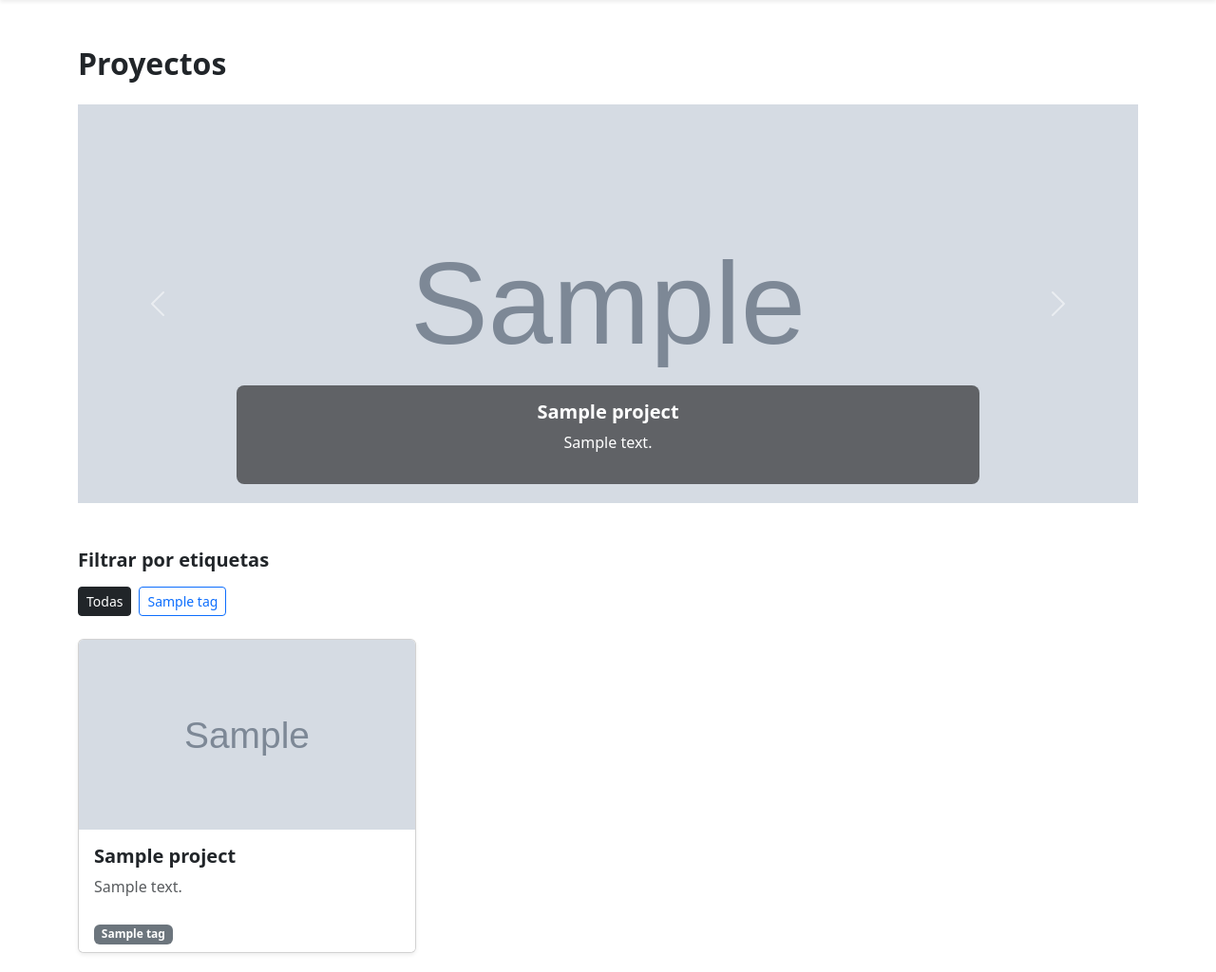
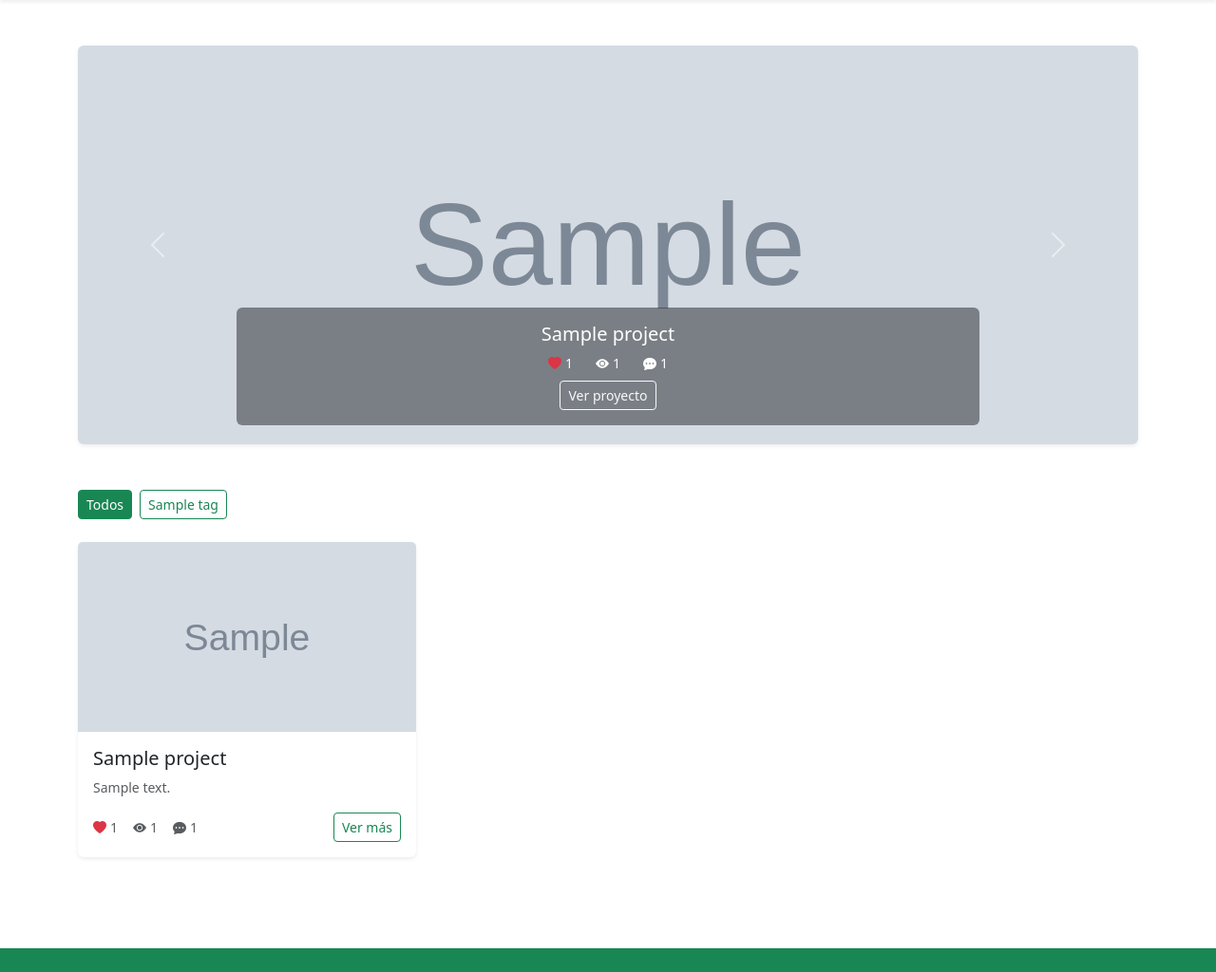
Before and after one commit to candresrpk/ar_portafolios, a Django app: page /projects/ in a window 1280 px wide. Shown: the part 62-1086 px from the top of the page at 95% size. Run offline with Django 5.2, Linux system fonts and the light colour scheme; tables that the repository leaves empty hold one stand-in row (values such as "Sample post"); grey boxes marked "Sample" are stand-in pictures.

Commit message:
we can access projects and see the views, likes and comments, tomorrow lets create the content creator and contend update

```diff
--- a/core/urls.py
+++ b/core/urls.py
@@ -2,8 +2,11 @@ from django.contrib import admin
 from django.urls import path, include
 from django.conf import settings
 from django.conf.urls.static import static
+from django.conf.urls import handler404
+from my_apps.portafolios.views import custom_404_view
 
 
+handler404 = custom_404_view
 
 urlpatterns = [
     path('admin/', admin.site.urls),
--- a/my_apps/portafolios/templates/home.html
+++ b/my_apps/portafolios/templates/home.html
@@ -141,7 +141,7 @@
             Plataforma desarrollada en Django para recolección, análisis y
             predicción de datos mediante modelos de IA.
           </p>
-          <a href="#" class="btn btn-success">Ver más</a>
+          <a href="{% url "portafolios:under_construction" %}" class="btn btn-success">Ver más</a>
         </div>
       </div>
     </div>
@@ -162,7 +162,7 @@
             CRM con búsqueda semántica, análisis de clientes y asistente IA
             integrado usando FastAPI y OpenAI.
           </p>
-          <a href="#" class="btn btn-success">Ver más</a>
+          <a href="{% url "portafolios:under_construction" %}" class="btn btn-success">Ver más</a>
         </div>
       </div>
     </div>
@@ -183,7 +183,7 @@
             Visualización de métricas y KPIs con procesamiento de datos en Python
             y gráficos interactivos.
           </p>
-          <a href="#" class="btn btn-success">Ver más</a>
+          <a href="{% url "portafolios:under_construction" %}" class="btn btn-success">Ver más</a>
         </div>
       </div>
     </div>
--- /dev/null
+++ b/my_apps/portafolios/templates/portafolios/detail.html
@@ -0,0 +1 @@
+{% extends '../base.html' %}
--- a/my_apps/portafolios/templates/portafolios/projects.html
+++ b/my_apps/portafolios/templates/portafolios/projects.html
@@ -4,115 +4,125 @@
 
 {% block content %}
 
-{# ================= HEADER + CREATE BUTTON ================= #}
-<div class="d-flex justify-content-between align-items-center mb-4 flex-wrap gap-2">
-  <h2 class="fw-bold mb-0">Proyectos</h2>
+<!-- BOTÓN CREAR PROYECTO (solo admins / permiso) -->
+{% if user.is_authenticated and perms.portafolios.add_project %}
+<div class="d-flex justify-content-end mb-4">
+    <a href="{% url 'portafolios:create' %}" class="btn btn-success">
+        <i class="bi bi-plus-circle"></i> Crear proyecto
+    </a>
+</div>
+{% endif %}
 
-    {% comment %} CREAR VISTA PARA MANEJAR GRUPOS Y PERMISOS {% endcomment %}
+<!-- SLIDER TOP PROJECTS -->
+{% if top_projects %}
+<div id="topProjectsCarousel" class="carousel slide mb-5" data-bs-ride="carousel">
+    <div class="carousel-inner rounded shadow-sm">
 
-  {% if user.is_authenticated and user.is_staff %}
-    <a href="{% url 'portafolios:create' %}" class="btn btn-success">
-      <i class="bi bi-plus-circle me-1"></i>
-      Crear proyecto
-    </a>
-  {% endif %}
+        {% for project in top_projects %}
+        <div class="carousel-item {% if forloop.first %}active{% endif %}">
+            <img src="{{ project.image.url }}" class="d-block w-100" alt="{{ project.title }}"
+                 style="max-height: 420px; object-fit: cover;">
+
+            <div class="carousel-caption d-none d-md-block bg-dark bg-opacity-50 rounded p-3">
+                <h5>{{ project.title }}</h5>
+
+                <!-- MÉTRICAS -->
+                <div class="d-flex justify-content-center gap-4 mt-2 small">
+                    <span class="d-flex align-items-center gap-1">
+                        <i class="bi bi-heart-fill text-danger"></i>
+                        {{ project.total_likes }}
+                    </span>
+                    <span class="d-flex align-items-center gap-1">
+                        <i class="bi bi-eye-fill"></i>
+                        {{ project.total_views }}
+                    </span>
+                    <span class="d-flex align-items-center gap-1">
+                        <i class="bi bi-chat-dots-fill"></i>
+                        {{ project.total_comments }}
+                    </span>
                 </div>
 
-{# ================= SLIDER TOP PROJECTS ================= #}
-{% if top_projects %}
-<div id="topSlider" class="carousel slide mb-5" data-bs-ride="carousel">
-  <div class="carousel-inner">
-
-    {% for post in top_projects %}
-    <div class="carousel-item {% if forloop.first %}active{% endif %}">
-
-      <a href="#"
-         class="text-decoration-none text-white d-block">
-
-        <img src="{{ post.image.url }}"
-             class="d-block w-100 slider-img"
-             alt="{{ post.title }}">
-
-        <div class="carousel-caption slider-caption">
-          <h5 class="fw-bold">{{ post.title }}</h5>
-          <p class="d-none d-md-block">
-            {{ post.description|truncatechars:120 }}
-          </p>
+                <a href="{% url 'portafolios:detail' project.id %}"
+                   class="btn btn-sm btn-outline-light mt-2">
+                    Ver proyecto
+                </a>
             </div>
-
-      </a>
-
         </div>
         {% endfor %}
 
     </div>
 
     <button class="carousel-control-prev" type="button"
-          data-bs-target="#topSlider" data-bs-slide="prev">
+            data-bs-target="#topProjectsCarousel" data-bs-slide="prev">
         <span class="carousel-control-prev-icon"></span>
     </button>
-
     <button class="carousel-control-next" type="button"
-          data-bs-target="#topSlider" data-bs-slide="next">
+            data-bs-target="#topProjectsCarousel" data-bs-slide="next">
         <span class="carousel-control-next-icon"></span>
     </button>
 </div>
 {% endif %}
 
-{# ================= TAG FILTER ================= #}
-<div class="mb-4">
-  <h5 class="fw-bold mb-3">Filtrar por etiquetas</h5>
-
-  <div class="d-flex flex-wrap gap-2">
+<!-- FILTRO POR TAGS -->
+<div class="mb-4 d-flex flex-wrap gap-2">
     <a href="{% url 'portafolios:projects' %}"
-       class="btn btn-sm {% if not active_tag %}btn-dark{% else %}btn-outline-dark{% endif %}">
-      Todas
+       class="btn btn-sm {% if not selected_tag %}btn-success{% else %}btn-outline-success{% endif %}">
+        Todos
     </a>
 
     {% for tag in tags %}
-      <a href="?tag={{ tag.slug }}"
-         class="btn btn-sm {% if active_tag == tag.slug %}btn-primary{% else %}btn-outline-primary{% endif %}">
+    <a href="{% url 'portafolios:projects' %}?tag={{ tag.slug }}"
+       class="btn btn-sm {% if selected_tag == tag.slug %}btn-success{% else %}btn-outline-success{% endif %}">
         {{ tag.name }}
     </a>
     {% endfor %}
 </div>
+
+<!-- LISTADO GENERAL DE PROYECTOS -->
+<div class="row g-4">
+    {% for project in projects %}
+    <div class="col-sm-6 col-lg-4">
+        <div class="card h-100 shadow-sm border-0">
+
+            <img src="{{ project.image.url }}"
+                 class="card-img-top"
+                 alt="{{ project.title }}"
+                 style="height: 200px; object-fit: cover;">
+
+            <div class="card-body d-flex flex-column">
+                <h5 class="card-title">{{ project.title }}</h5>
+                <p class="card-text text-muted small">
+                    {{ project.description|truncatechars:120 }}
+                </p>
+
+                <!-- MÉTRICAS -->
+                <div class="mt-auto d-flex justify-content-between align-items-center text-muted small">
+                    <div class="d-flex gap-3">
+                        <span class="d-flex align-items-center gap-1">
+                            <i class="bi bi-heart-fill text-danger"></i>
+                            {{ project.total_likes }}
+                        </span>
+                        <span class="d-flex align-items-center gap-1">
+                            <i class="bi bi-eye-fill"></i>
+                            {{ project.total_views }}
+                        </span>
+                        <span class="d-flex align-items-center gap-1">
+                            <i class="bi bi-chat-dots-fill"></i>
+                            {{ project.total_comments }}
+                        </span>
                     </div>
 
-{# ================= PROJECTS GRID ================= #}
-<div class="row">
-  {% for post in projects %}
-  <div class="col-lg-4 col-md-6 mb-4">
-    <div class="card h-100 shadow-sm">
-
-      {% if post.image %}
-      <img src="{{ post.image.url }}"
-           class="card-img-top"
-           style="height:200px; object-fit:cover;"
-           alt="{{ post.title }}">
-      {% endif %}
-
-      <div class="card-body">
-        <h5 class="card-title fw-bold">{{ post.title }}</h5>
-        <p class="card-text text-muted">
-          {{ post.description|truncatechars:100 }}
-        </p>
+                    <a href="{% url 'portafolios:detail' project.id %}"
+                       class="btn btn-sm btn-outline-success">
+                        Ver más
+                    </a>
                 </div>
-
-      <div class="card-footer bg-white border-0">
-        {% for tag in post.tags.all %}
-          <span class="badge bg-secondary me-1">{{ tag.name }}</span>
-        {% empty %}
-          <span class="text-muted small">Sin etiquetas</span>
-        {% endfor %}
             </div>
-
         </div>
     </div>
     {% empty %}
-  <div class="col-12">
-    <p class="text-center text-muted">
+    <div class="col-12 text-center text-muted">
         No hay proyectos disponibles.
-    </p>
     </div>
     {% endfor %}
 </div>
--- a/my_apps/portafolios/urls.py
+++ b/my_apps/portafolios/urls.py
@@ -7,4 +7,6 @@ urlpatterns = [
     path('', views.homeView, name='home'),
     path('projects/', views.ProjectsView, name='projects'),
     path('create/', views.CreateProjectView, name='create'),
+    path('project/<int:id>/', views.ProjectDetailView, name='detail'),
+    path("under-construction/", views.under_construction, name="under_construction"),
 ]
--- a/my_apps/portafolios/views.py
+++ b/my_apps/portafolios/views.py
@@ -1,8 +1,9 @@
-from django.shortcuts import render, redirect
-from my_apps.portafolios.models import Project, Tag
+from django.shortcuts import render, redirect, get_object_or_404
+from my_apps.portafolios.models import Project, Tag, View
 from my_apps.portafolios.forms import CreateProjectForm
 from django.contrib.auth.decorators import login_required
 from django.contrib import messages
+from my_apps.portafolios.utils import get_client_ip
 
 # Create your views here.
 def homeView(request):
@@ -29,6 +30,33 @@ def ProjectsView(request):
     }
 
     return render(request, 'portafolios/projects.html', context)
+
+
+def ProjectDetailView(request, id):
+    project = get_object_or_404(Project, id=id)
+
+    ip = get_client_ip(request)
+
+    if request.user.is_authenticated:
+        View.objects.get_or_create(
+            project=project,
+            user=request.user
+        )
+    else:
+        if not View.objects.filter(
+            project=project,
+            ip_address=ip
+        ).exists():
+            View.objects.create(
+                project=project,
+                ip_address=ip
+            )
+
+    return render(request, 'portafolios/detail.html', {
+        'project': project
+    })
+
+
 
 @login_required
 def CreateProjectView(request):
@@ -62,3 +90,15 @@ def CreateProjectView(request):
         form = CreateProjectForm()
 
     return render(request, './portafolios/create.html', {'form': form})
+
+
+
+def custom_404_view(request, exception):
+    return render(request, './extras/404.html', status=404)
+
+
+def under_construction(request):
+    """
+    Vista para páginas que aún no están disponibles
+    """
+    return render(request, "./extras/under_construction.html", status=200)
--- a/templates/include/navbar.html
+++ b/templates/include/navbar.html
@@ -24,13 +24,13 @@
              href="{% url 'portafolios:home' %}">Inicio</a>
         </li>
         <li class="nav-item">
-          <a class="nav-link fw-semibold text-white" href="#about">Sobre mí</a>
+          <a class="nav-link fw-semibold text-white" href="{% url "portafolios:under_construction" %}">Sobre mí</a>
         </li>
         <li class="nav-item">
           <a class="nav-link fw-semibold text-white" href={% url "portafolios:projects" %}>Portafolio</a>
         </li>
         <li class="nav-item">
-          <a class="nav-link fw-semibold text-white" href="#faq">Preguntas</a>
+          <a class="nav-link fw-semibold text-white" href="{% url "portafolios:under_construction" %}">Preguntas</a>
         </li>
       </ul>
 
```
Also changed, not shown: my_apps/portafolios/models.py (+6 -4 lines), my_apps/portafolios/utils.py (added, +7 -0 lines), templates/extras/404.html (added, +23 -0 lines), templates/extras/under_construction.html (added, +22 -0 lines), my_apps/portafolios/migrations/0003_alter_view_unique_together_view_ip_address_and_more.py (added). Lines whose indentation alone changed are shown as unchanged.
